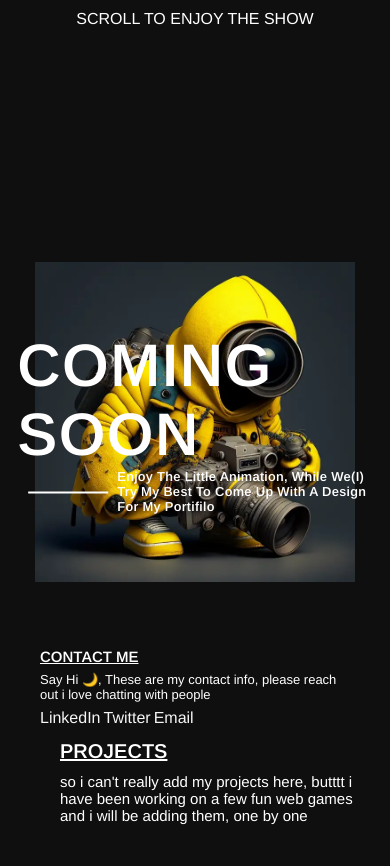
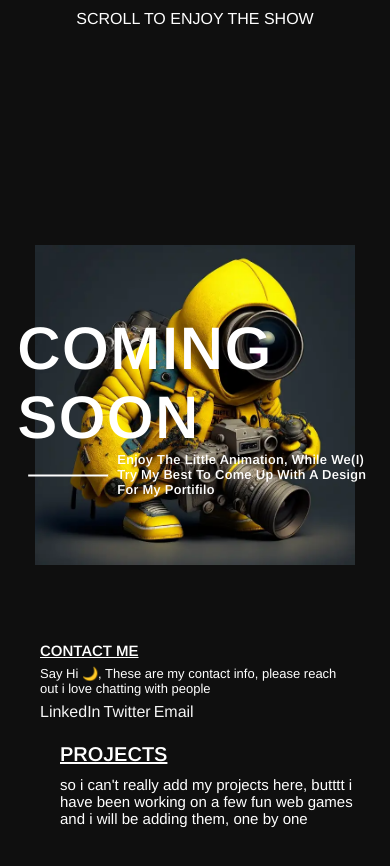
Before and after one commit to Marvelousmicheal/my-prelanding-page, a website built with Vite: page index.html in a window 390 px wide. Before the commit the page ends 844 px from the top, so only its background shows below. Built offline with nearby package versions, Linux system fonts and the light colour scheme; files whose address does not match are found by name.

Commit message:
nothing much there to make it reponsive

```diff
--- a/style.scss
+++ b/style.scss
@@ -149,7 +149,11 @@ padding-top: 10px;
 
     main{
 
-        height: 100vh;
+        height: 120vh;
+
+        .title {
+            top: 40%;
+        }
         .text{
             font-size: 60px !important;
         }
@@ -159,9 +163,11 @@ padding-top: 10px;
                 }
                 .picture{
                     width: 200px !important;
+                    top: 40%;
+
                 }
                                 .bleft{
-                                    bottom: 110px;
+                                    bottom: 285px;
                                     ul{
                                         display: flex;
                                     }
@@ -170,9 +176,9 @@ padding-top: 10px;
                                             margin-right: 3px;
                                         }
                                 }
-                                                                .bright{
+                                    .bright{
                                                                     width: 300px;
-                                                                    bottom: 20px;
+                                                                    bottom: 186px;
                                                                 }
     }
 }
```
Also changed, not shown: style.css, 1 other file.
